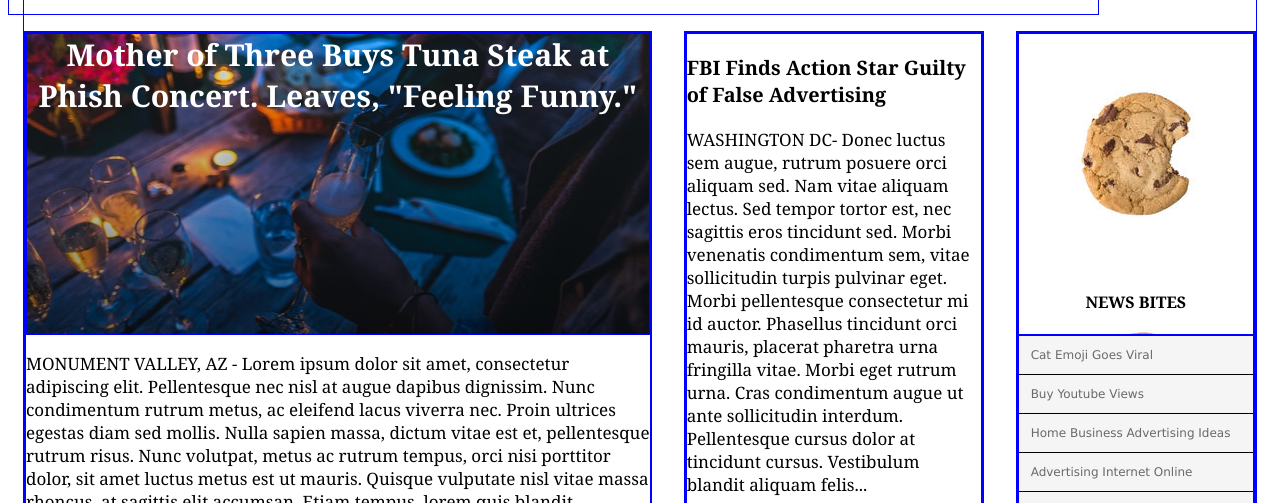
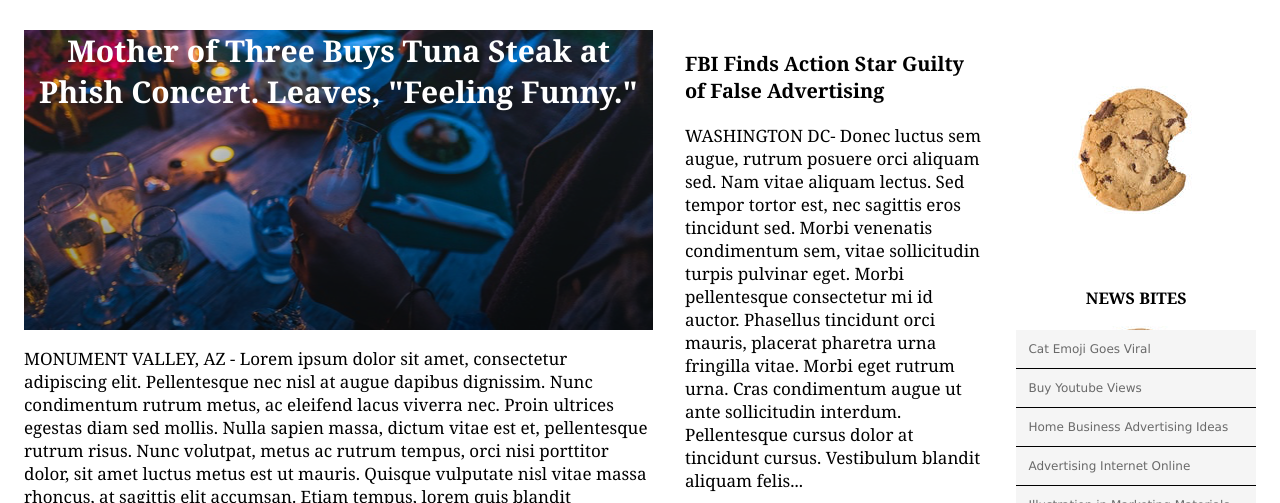
Before and after one commit to Jianavel/My-Times, a plain HTML site: page index.html in a window 1280 px wide. Shown: the part 94-597 px from the top of the page. Drawn offline with Linux system fonts and the light colour scheme.

Commit message:
Removed the blue border

```diff
--- a/resources/css/style.css
+++ b/resources/css/style.css
@@ -47,9 +47,7 @@ margin-left: auto;
 padding-top: 116px;
 }
 
-div {
-  border: 1px solid blue;
-}
+
 
 .column {
   display: flex;
```
